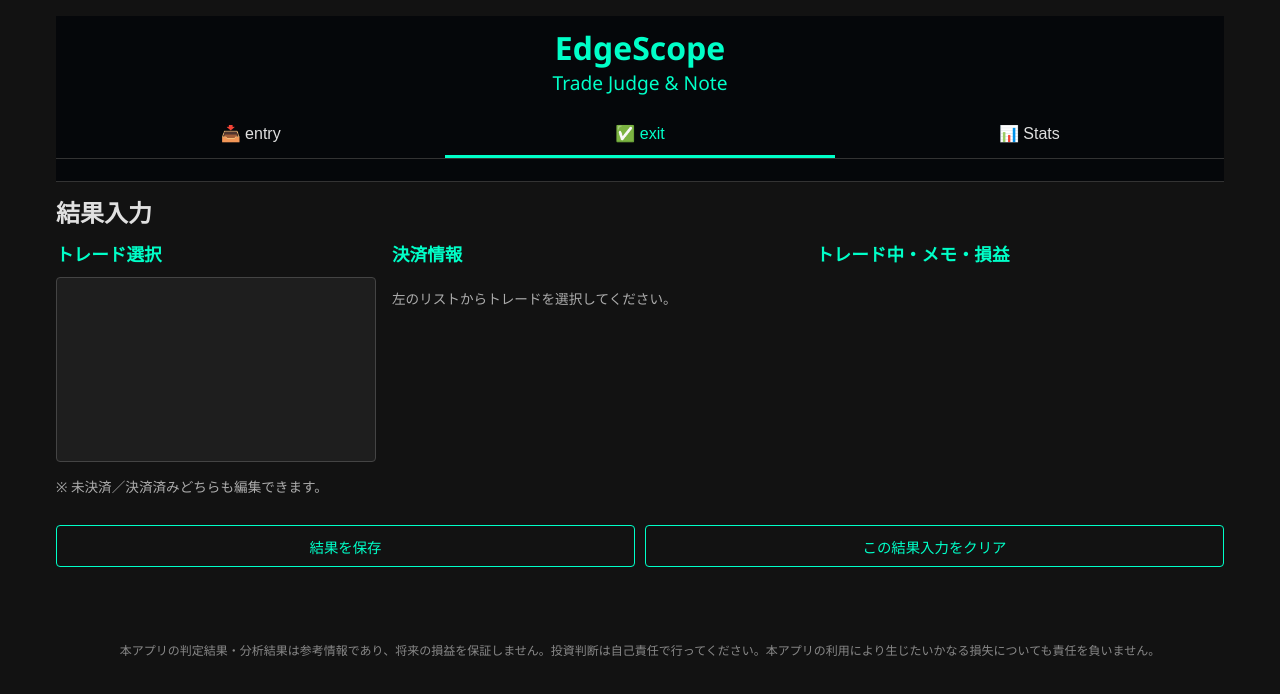
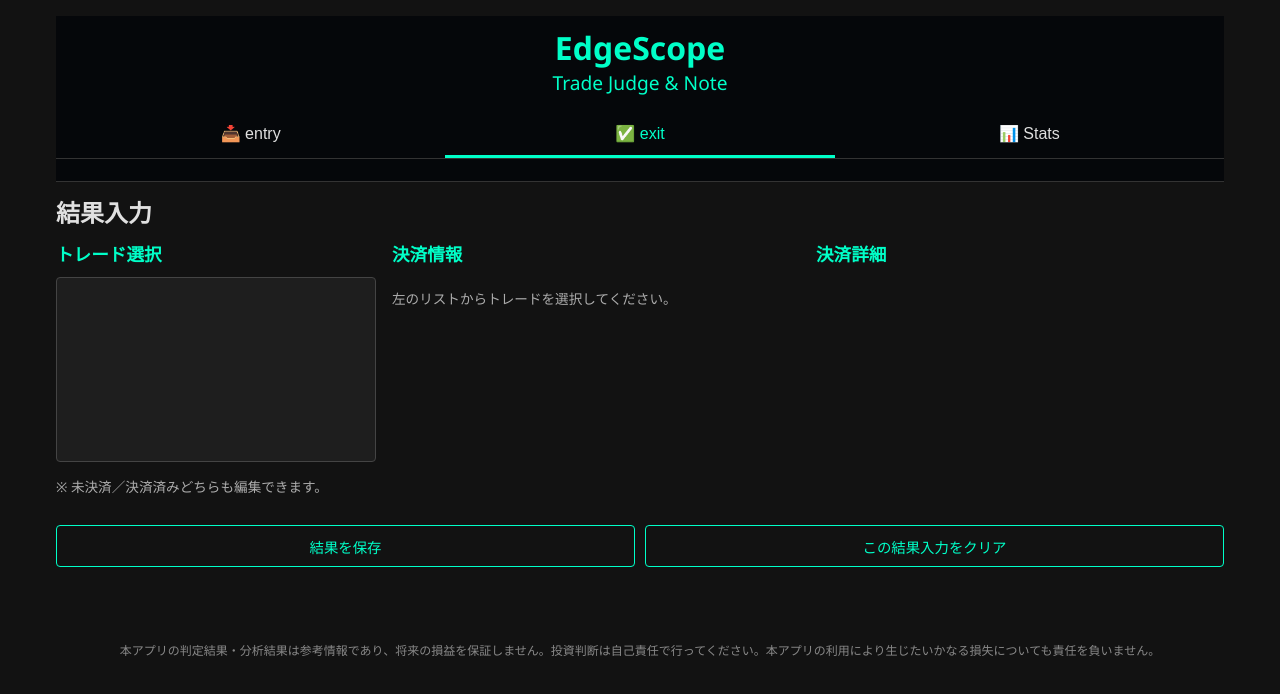
Before and after one commit to NerCre/test, a plain HTML site: page index.html in a window 1280 px wide. Both pictures are taken after a click on the button "✅ exit". Drawn offline with nearby package versions, Linux system fonts and the light colour scheme.

Commit message:
Update index.html

```diff
--- a/index.html
+++ b/index.html
@@ -363,7 +363,7 @@
         </div>
 
         <div class="form-column exit-col-right">
-          <h3>トレード中・メモ・損益</h3>
+          <h3>決済詳細</h3>
           <div id="exit-details-side" class="exit-details-col"></div>
         </div>
       </div>
```
